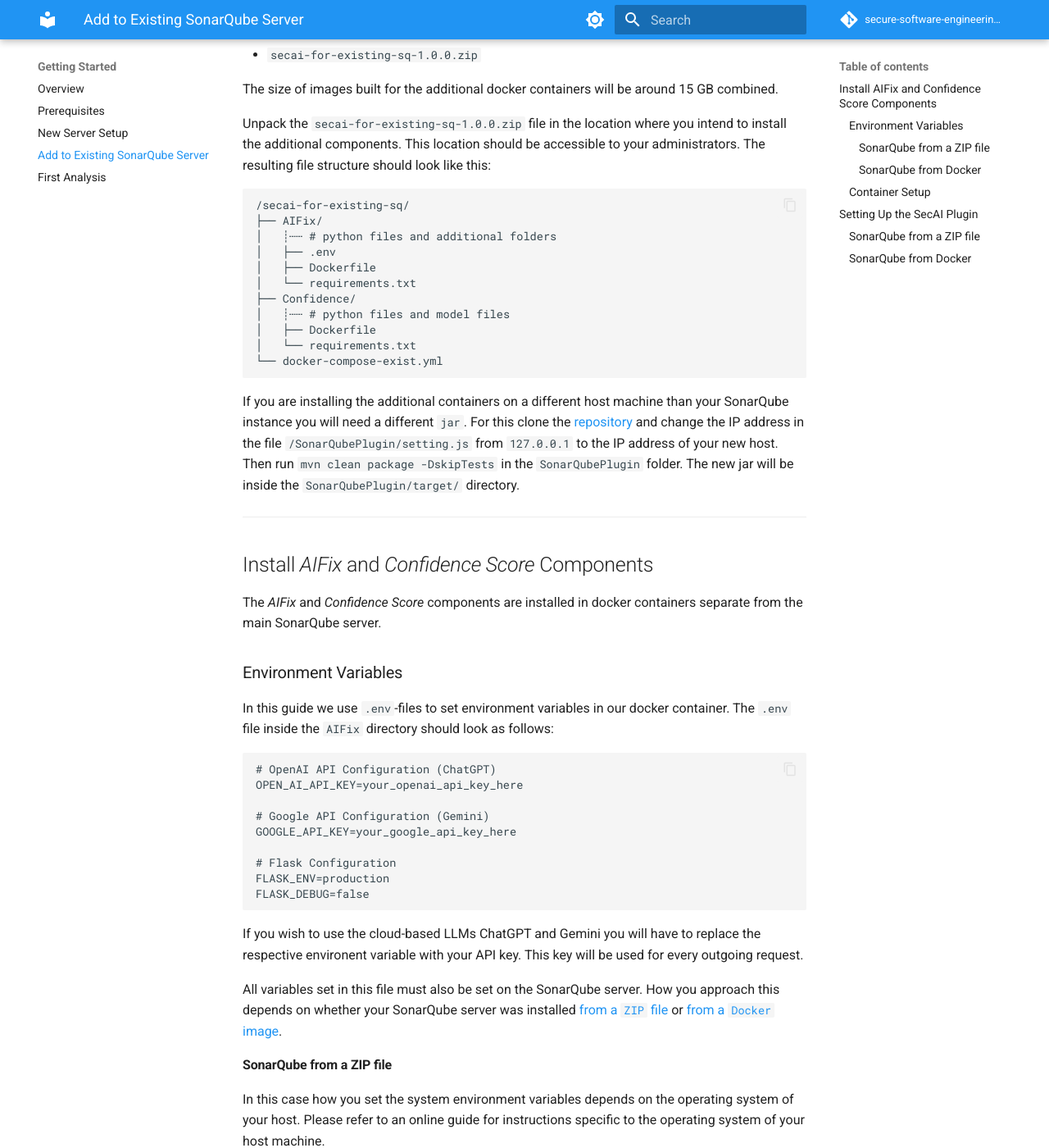
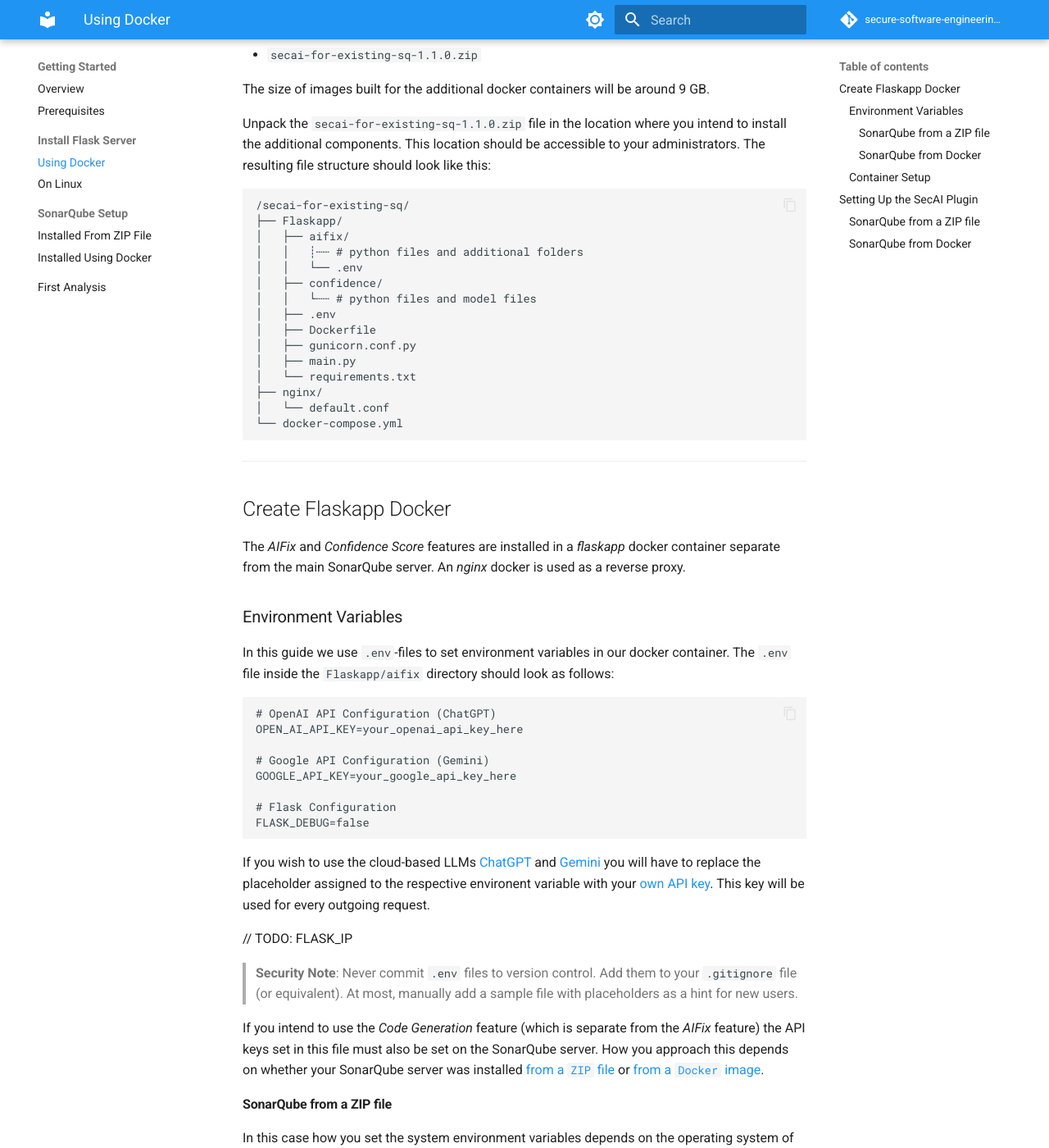
Before and after one commit to secure-software-engineering/CogniCryptSQPlugin, an MkDocs documentation site: the page built from docs/getting-started/flask-server-docker.md, in a window 1280 px wide and 1400 px high, scrolled down 290 px. Shown: the whole window at 82% size. Built offline with MkDocs 1.6.1 and Material for MkDocs 9.7.7, drawn with Linux system fonts in a browser that asks for light colours; comment, search, counter and statistics services are not loaded; the version menu is left out; some of the changed text lies outside the part shown.

Commit message:
Started updating the documentation for 1.1.0

````diff
--- a/docs/getting-started/add-to-existing.md
+++ b/docs/getting-started/flask-server-docker.md
@@ -1,41 +1,43 @@
-# Add SecAI Plugin to Existing SonarQube Server
+# Install Flaskapp Using Docker
 
 Please check the [prerequisites](prerequisites.md) before proceeding.
 
 You will also need the following from the [release page](https://github.com/secure-software-engineering/CogniCryptSQPlugin/releases) of our GitHub repository:
 
-- SecAI plugin jar: `sonar-secai-plugin-1.0.0.jar` (or later)
-- `secai-for-existing-sq-1.0.0.zip`
+- SecAI plugin jar: `sonar-secai-plugin-1.1.0.jar` (or later)
+- `secai-for-existing-sq-1.1.0.zip`
 
-The size of images built for the additional docker containers will be around 15 GB combined.
+The size of images built for the additional docker containers will be around 9 GB.
 
-Unpack the `secai-for-existing-sq-1.0.0.zip` file in the location where you intend to install the additional components. This location should be accessible to your administrators. The resulting file structure should look like this:
+Unpack the `secai-for-existing-sq-1.1.0.zip` file in the location where you intend to install the additional components. This location should be accessible to your administrators. The resulting file structure should look like this:
 
 ```
 /secai-for-existing-sq/
-├── AIFix/
-│   ┊┄┄ # python files and additional folders
+├── Flaskapp/
+│   ├── aifix/
+│   │   ┊┄┄ # python files and additional folders
+│   │   └── .env
+│   ├── confidence/
+│   │   └┄┄ # python files and model files
 │   ├── .env
 │   ├── Dockerfile
+│   ├── gunicorn.conf.py
+│   ├── main.py
 │   └── requirements.txt
-├── Confidence/
-│   ┊┄┄ # python files and model files
-│   ├── Dockerfile
-│   └── requirements.txt
-└── docker-compose-exist.yml
+├── nginx/
+│   └── default.conf
+└── docker-compose.yml
 ```
-
-If you are installing the additional containers on a different host machine than your SonarQube instance you will need a different `jar`. For this clone the [repository](https://github.com/secure-software-engineering/CogniCryptSQPlugin) and change the IP address in the file `/SonarQubePlugin/setting.js` from `127.0.0.1` to the IP address of your new host. Then run `mvn clean package -DskipTests` in the `SonarQubePlugin` folder. The new jar will be inside the `SonarQubePlugin/target/` directory.
 
 ---
 
-## Install *AIFix* and *Confidence Score* Components
+## Create Flaskapp Docker
 
-The *AIFix* and *Confidence Score* components are installed in docker containers separate from the main SonarQube server.
+The *AIFix* and *Confidence Score* features are installed in a *flaskapp* docker container separate from the main SonarQube server. An *nginx* docker is used as a reverse proxy.
 
 ### Environment Variables
 
-In this guide we use `.env`-files to set environment variables in our docker container. The `.env` file inside the `AIFix` directory should look as follows:
+In this guide we use `.env`-files to set environment variables in our docker container. The `.env` file inside the `Flaskapp/aifix` directory should look as follows:
 
 ```
 # OpenAI API Configuration (ChatGPT)
@@ -45,13 +47,16 @@
 GOOGLE_API_KEY=your_google_api_key_here
 
 # Flask Configuration
-FLASK_ENV=production
 FLASK_DEBUG=false
 ```
 
-If you wish to use the cloud-based LLMs ChatGPT and Gemini you will have to replace the respective environent variable with your API key. This key will be used for every outgoing request.
+If you wish to use the cloud-based LLMs [ChatGPT](https://chatgpt.com/) and [Gemini](https://gemini.google.com/) you will have to replace the placeholder assigned to the respective environent variable with your [own API key](prerequisites.md#api-keys). This key will be used for every outgoing request.
 
-All variables set in this file must also be set on the SonarQube server. How you approach this depends on whether your SonarQube server was installed [from a `ZIP` file](https://docs.sonarsource.com/sonarqube-server/server-installation/from-zip-file) or [from a `Docker` image](https://docs.sonarsource.com/sonarqube-server/server-installation/from-docker-image).
+// TODO: FLASK_IP
+
+> **Security Note**: Never commit `.env` files to version control. Add them to your `.gitignore` file (or equivalent). At most, manually add a sample file with placeholders as a hint for new users.
+
+If you intend to use the *Code Generation* feature (which is separate from the *AIFix* feature) the API keys set in this file must also be set on the SonarQube server. How you approach this depends on whether your SonarQube server was installed [from a `ZIP` file](https://docs.sonarsource.com/sonarqube-server/server-installation/from-zip-file) or [from a `Docker` image](https://docs.sonarsource.com/sonarqube-server/server-installation/from-docker-image).
 
 #### SonarQube from a ZIP file
 
@@ -73,29 +78,34 @@
 
 ```yml
 services:
-    aifix:
-        build: ./AIFix
-        container_name: aifix
-        ports:
-            - "8000:8000"
-        expose:
-            - "8000"
-        env_file:
-            - ./AIFix/.env
-        volumes:
-            - ./AIFix:/app
-        restart: always
+  nginx:
+    image: nginx:1.29.5
+    container_name: nginx
+    volumes:
+      - ./nginx/default.conf:/etc/nginx/conf.d/default.conf
+    ports:
+      - 80:80
+    networks:
+      - internal
+    depends_on:
+      - flaskapp
+    restart: unless-stopped
 
-    confidence:
-        build: ./Confidence
-        container_name: confidence
-        ports:
-            - "80:8001"
-        expose:
-            - "8001"
-        volumes:
-            - ./Confidence:/app
-        restart: always
+  flaskapp:
+    build: ./Flaskapp
+    container_name: flaskapp
+    env_file:
+      - ./Flaskapp/aifix/.env
+    volumes:
+      - ./Flaskapp:/app
+    networks:
+      internal:
+        aliases:
+          - flask-app
+    restart: unless-stopped
+
+networks:
+  internal:
 ```
 
 If you are running SonarQube from a docker container and installing the new components on the same host machine, then they must share a [network](https://docs.docker.com/reference/compose-file/networks/) to communicate.
@@ -104,37 +114,34 @@
 
 ```yml
 services:
-    aifix:
-        build: ./AIFix
-        container_name: aifix
-        ports:
-            - "8000:8000"
-        expose:
-            - "8000"
-        env_file:
-            - ./AIFix/.env
-        volumes:
-            - ./AIFix:/app
-        restart: always
-        networks:
-          -  secai
+  nginx:
+    image: nginx:1.29.5
+    container_name: nginx
+    volumes:
+      - ./nginx/default.conf:/etc/nginx/conf.d/default.conf
+    ports:
+      - 80:80
+    networks:
+      - internal
+    depends_on:
+      - flaskapp
+    restart: unless-stopped
 
-    confidence:
-        build: ./Confidence
-        container_name: confidence
-        ports:
-            - "80:8001"
-        expose:
-            - "8001"
-        volumes:
-            - ./Confidence:/app
-        restart: always
-        networks:
-            - secai
+  flaskapp:
+    build: ./Flaskapp
+    container_name: flaskapp
+    env_file:
+      - ./Flaskapp/aifix/.env
+    volumes:
+      - ./Flaskapp:/app
+    networks:
+      internal:
+        aliases:
+          - flask-app
+    restart: unless-stopped
 
 networks:
-    secai:
-        - driver: bridge
+  internal:
 ```
 
 Add the same network to your SonarQube `docker compose` or add `--network=secai` to your `docker run` command. As adding the *SecAI* plugin itself will also require restarting your SonarQube docker you do not need to do it immediately.
@@ -142,10 +149,10 @@
 After checking the network configuration (if necessary) you can start your docker containers by running the following command from within your `secai-for-existing-sq` directory:
 
 ```bash
-docker compose up -f docker-compose-exist.yml -d --build
+docker compose up -d --build
 ```
 
-Your *aifix* and *confidence* docker containers should now be built and then running. You can stop the containers by running `docker stop <container_name>`. To start them again use `docker start <container_name>`.
+Your *flaskapp* and *nginx* docker containers should now be built and then running. You can stop the containers by running `docker stop <container_name>`. To start them again use `docker start <container_name>`.
 
 ---
 
@@ -155,7 +162,7 @@
 
 ### SonarQube from a ZIP file
 
-Locate the directory containing your SonarQube distribution. Among other folders such as `elasticsearch` there should be a folder called `extensions`. Copy the SecAI plugin jar (`sonar-secai-plugin-1.0.0.jar`) to `extensions/plugins/`.
+Locate the directory containing your SonarQube distribution. Among other folders such as `elasticsearch` there should be a folder called `extensions`. Copy the SecAI plugin jar (`sonar-secai-plugin-1.1.0.jar`) to `extensions/plugins/`.
 
 The plugin will only be detected by the server after a [restart](https://docs.sonarsource.com/sonarqube-server/server-installation/from-zip-file/starting-stopping-server). Then an administrator account can verify its presence under **Administration > Marketplace > Plugins > Installed**.
 
@@ -163,10 +170,10 @@
 
 ### SonarQube from Docker
 
-Ensure that the server is running and copy the `sonar-secai-plugin-1.0.0.jar` file to `/opt/sonarqube/extensions/plugins`. If you are using Docker Desktop or an equivalent application with a graphical user interface you can simply drag and drop or upload the file. Otherwise, you can execute the following command:
+Ensure that the server is running and copy the `sonar-secai-plugin-1.1.0.jar` file to `/opt/sonarqube/extensions/plugins`. If you are using Docker Desktop or an equivalent application with a graphical user interface you can simply drag and drop or upload the file. Otherwise, you can execute the following command:
 
 ```bash
-docker cp ./sonar-secai-plugin-1.0.0.jar sonarqube:/opt/sonarqube/extensions/plugins
+docker cp ./sonar-secai-plugin-1.1.0.jar sonarqube:/opt/sonarqube/extensions/plugins
 ```
 
 > Note: The above example assumes that your SonarQube docker container is named `sonarqube`. Additionally, on Windows the **jar path** should use backslash ("\\") instead of forward slash ("/").
--- a/mkdocs.yml
+++ b/mkdocs.yml
@@ -44,8 +44,12 @@
   - Getting Started:
     - Overview: getting-started/overview.md
     - Prerequisites: getting-started/prerequisites.md
-    - New Server Setup: getting-started/server-setup.md
-    - Add to Existing SonarQube Server: getting-started/add-to-existing.md
+    - Install Flask Server:
+      - Using Docker: getting-started/flask-server-docker.md
+      - On Linux: getting-started/flask-server-linux.md
+    - SonarQube Setup:
+      - Installed From ZIP File: getting-started/sq-zip.md
+      - Installed Using Docker: getting-started/sq-docker.md
     - First Analysis: getting-started/first-analysis.md
   - User Guide:
     - Issue Management: user-guide/issue-management.md
````
Also changed, not shown: docs/getting-started/flask-server-linux.md (added, +89 -0 lines), docs/getting-started/overview.md (+10 -1 lines), docs/getting-started/prerequisites.md (+3 -1 lines), docs/getting-started/server-setup.md (+16 -12 lines), docs/getting-started/sq-docker.md (added, +5 -0 lines), docs/getting-started/sq-zip.md (added, +5 -0 lines).
